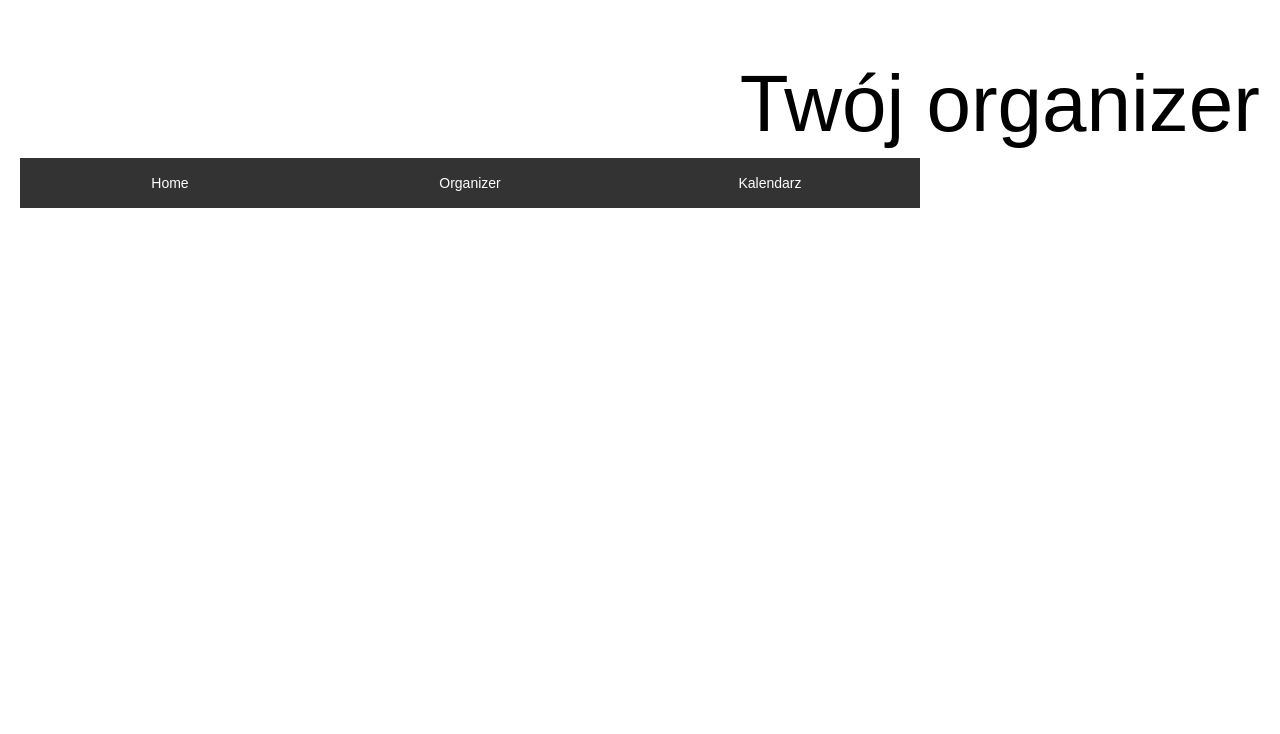
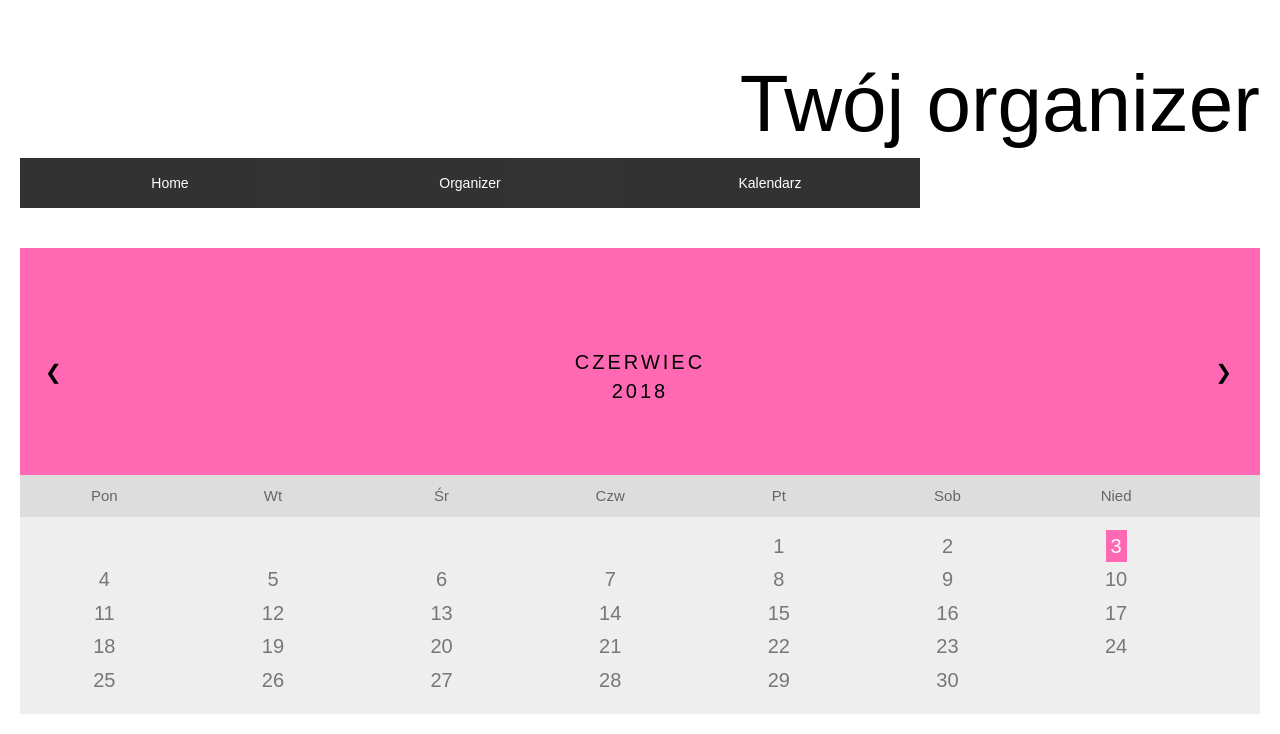
Before and after one commit to knapika/YourOrganizer-front, a React app: page /#/calendar in a window 1280 px wide. Shown: the part 520-1254 px from the top of the page. Before the commit the page ends 800 px from the top, so only its background shows below. Built offline with nearby package versions, Linux system fonts and the light colour scheme.

Commit message:
Calendar done

```diff
--- /dev/null
+++ b/src/Calendar.js
@@ -0,0 +1,218 @@
+import React, {Component} from "react";
+
+const MonthTitle = ({monthNameTitle}) => {
+    return (
+            <li>
+                {monthNameTitle}<br/>
+                <span styles="font-size:22px">2018</span>
+            </li>
+    );
+};
+
+const BirthDay = ({day}) => {
+    return (
+        <li><span className="birthday">{day.dayIndex}</span></li>
+    )
+}
+
+const CurrentDay = ({day}) => {
+    return (
+        <li><span className="active">{day.dayIndex}</span></li>
+    )
+}
+
+const NormalDay = ({day}) => {
+    return (
+        <li>{day.dayIndex}</li>
+    )
+}
+
+const Month = ({monthName, daysInMonth}) => {
+    const MonthNode = daysInMonth.map((day) => {
+        if(day.ifBirth)
+            return <BirthDay day={day} key={day.id}/>
+
+        else if(day.ifCurrentDay)
+            return <CurrentDay day={day} key={day.id}/>
+
+        else
+            return <NormalDay day={day} key={day.id}/>
+    });
+    return MonthNode;
+}
+
+window.id = 0
+class CalendarComponent extends Component {
+    constructor(props) {
+        super(props);
+
+        this.state = {
+            currentMonth: this.setCurrentMonth(),
+            monthIndex: this.setCurrentMonth(),
+            currentDay: new Date().getDate(),
+            days: this.getDaysInMonth(new Date().getMonth(), new Date().getDate(), new Date().getMonth())
+        };
+
+        this.changeOnPrevMonth = this.changeOnPrevMonth.bind(this);
+        this.changeOnNextMonth = this.changeOnNextMonth.bind(this);
+    }
+
+    componentDidMount() {
+        console.log("done")
+    }
+
+    setCurrentMonth() {
+        var today = new Date();
+        var monthIndex = today.getMonth();
+        console.log('monthIndex: ' + monthIndex);
+        return monthIndex;
+    }
+
+    getMonthName(monthIndex) {
+        switch (monthIndex) {
+            case 0:
+                return "Styczeń";
+            case 1:
+                return "Luty";
+            case 2:
+                return "Marzec";
+            case 3:
+                return "Kwiecień";
+            case 4:
+                return "Maj";
+            case 5:
+                return "Czerwiec";
+            case 6:
+                return "Lipiec";
+            case 7:
+                return "Sierpień";
+            case 8:
+                return "Wrzesień";
+            case 9:
+                return "Październik";
+            case 10:
+                return "Listopad";
+            case 11:
+                return "Grudzień";
+        }
+    }
+
+    getDaysInMonth(monthIndex, currentDay, currentMonth) {
+        var monthName = this.getMonthName(monthIndex);
+        var amountOfDaysInMonth = this.getAmountOfDaysInMonth(monthName);
+
+        var birthsInMonth = this.getBirthdaysInMonth(monthName);
+        var firstDay = new Date(2018, monthIndex, 1);
+        var array = this.getInitialEmptyDays(firstDay);
+        for (var i = 0; i < amountOfDaysInMonth; i++) {
+            const day = {dayIndex: i + 1, id: window.id++, ifCurrentDay: false, ifBirth: this.checkIfBirthday(i + 1, birthsInMonth)};
+            if (i === currentDay && monthIndex === currentMonth) {
+                day.ifCurrentDay = true;
+            }
+            array.push(day)
+        }
+        return array;
+    }
+
+    getInitialEmptyDays(firstDay) {
+        var dayweek = firstDay.getDay();
+        if(dayweek == 0) dayweek = 7;
+        var emptyDays = [];
+        for(var i = 1; i < dayweek; i++) {
+            const day = {dayIndex: '', id: window.id++, ifCurrentDay: false, ifBirth: false};
+            emptyDays.push(day);
+        }
+        return emptyDays;
+    }
+
+    checkIfBirthday(dayIndex, birthsInMonth) {
+        for (var i = 0; i < birthsInMonth.length; i++) {
+            if (birthsInMonth[i] == dayIndex) {
+                return true;
+            }
+        }
+        return false;
+    }
+
+    getAmountOfDaysInMonth(monthName) {
+        if (monthName === "Styczeń" || monthName === "Marzec" || monthName === "Maj" || monthName === "Lipiec"
+            || monthName === "Sierpień" || monthName === "Październik" || monthName === "Grudzień") {
+            return 31;
+        } else if (monthName === "Kwiecień" || monthName === "Czerwiec" || monthName === "Wrzesień"
+            || monthName === "Listopad") {
+            return 30;
+        } else {
+            return 28;
+        }
+    }
+
+
+    getBirthdaysInMonth(monthName) {
+        var archive = [],
+            keys = Object.keys(localStorage),
+            i = 0, key;
+
+        for (; key = keys[i]; i++) {
+            if (key.startsWith("birthday.", 0)) {
+                var fullDate = localStorage.getItem(key);
+                if (fullDate.includes(monthName)) {
+                    var indexOfComma = fullDate.indexOf(".");
+                    const birth = {
+                        text: key.substring(9),
+                        id: window.id++,
+                        dayIndex: fullDate.substring(0, indexOfComma)
+                    };
+                    archive.push(birth.dayIndex, birth.id);
+                }
+            }
+        }
+        return archive.sort((a, b) => a.dayIndex - b.dayIndex);
+    }
+
+    changeOnPrevMonth() {
+        var newMonthIndex = this.state.monthIndex - 1;
+        if(newMonthIndex < 0) newMonthIndex = 11;
+        this.setState({monthIndex: newMonthIndex});
+        this.setState({days: this.getDaysInMonth(newMonthIndex, this.state.currentDay, this.state.currentMonth)})
+    }
+
+    changeOnNextMonth() {
+        var newMonthIndex = (this.state.monthIndex + 1) % 12;
+        this.setState({monthIndex: newMonthIndex});
+        this.setState({days: this.getDaysInMonth(newMonthIndex, this.state.currentDay, this.state.currentMonth)})
+    }
+
+    render() {
+        return (
+            <div className="componentContainer">
+                <div className="month">
+                    <ul>
+                        <li className="prev" onClick={this.changeOnPrevMonth}>&#10094;</li>
+                        <li className="next" onClick={this.changeOnNextMonth}>&#10095;</li>
+                    <MonthTitle monthNameTitle={this.getMonthName(this.state.monthIndex)}/>
+                    </ul>
+                </div>
+
+                <ul className="weekdays">
+                    <li>Pon</li>
+                    <li>Wt</li>
+                    <li>Śr</li>
+                    <li>Czw</li>
+                    <li>Pt</li>
+                    <li>Sob</li>
+                    <li>Nied</li>
+                </ul>
+
+                <ul className="days">
+                    <Month
+                        monthName={this.getMonthName(this.state.monthIndex)}
+                        daysInMonth={this.state.days}
+                    />
+                </ul>
+            </div>
+        );
+    }
+}
+
+
+export default CalendarComponent;
--- a/src/Main.js
+++ b/src/Main.js
@@ -8,6 +8,7 @@ import Home from "./Home";
 import TodoList from "./TodoList";
 import ShoppingListComponent from "./ShoppingList";
 import BirthdayListComponent from "./BirthdayList";
+import CalendarComponent from "./Calendar";
 
 class Main extends Component {
     render() {
@@ -31,6 +32,7 @@ class Main extends Component {
                         <Route exact path="/todoList" component={TodoList}/>
                         <Route exact path="/shoppingList" component={ShoppingListComponent}/>
                         <Route exact path="/birthdaysList" component={BirthdayListComponent}/>
+                        <Route exact path="/calendar" component={CalendarComponent}/>
                     </div>
                 </div>
             </HashRouter>
--- a/src/styles/index.css
+++ b/src/styles/index.css
@@ -23,13 +23,13 @@ body {
     padding-top: 40px;
 }
 
-ul{
+ul.header{
     margin: 0px;
     padding: 0px;
     list-style: none;
 }
 
-ul li{
+ul.header li{
     float: left;
     width: 300px;
     height: 50px;
@@ -41,25 +41,25 @@ ul li{
     text-decoration: none;
 }
 
-ul li a{
+ul.header li a{
     text-decoration: none;
     color: white;
     display: block;
     background-color: black;
 }
 
-ul li a:hover {
+ul.header li a:hover {
     background-color: green;
     color: white;
     text-decoration: none;
 
 }
 
-ul li ul li {
+ul.header li ul li {
     display: none;
 }
 
-ul li:hover ul li {
+ul.header li:hover ul li {
     display: block;
     z-index: 100;
 }
@@ -82,27 +82,95 @@ h2 {
     background-color: white;
 }
 
-div.month {
-    padding-top: 25px;
+.month {
+    padding: 70px 25px;
     width: 100%;
+    background: hotpink;
     text-align: center;
 }
 
-div.month button {
-    position: relative;
-    background-color: lightgrey;
-    left: 30%;
-    border: 1px solid black;
+.month ul {
+    margin: 0;
+    padding: 0;
     color: black;
-    padding-top: 15px;
-    cursor: pointer;
-    width: 40%;
-    display: block;
+    list-style: none;
+    padding-top: 30px;
+}
+
+.month ul li {
+    color: black;
+    font-size: 20px;
+    text-transform: uppercase;
+    letter-spacing: 3px;
     text-align: center;
 }
 
-.month button:not(:last-child) {
-    border-bottom: none; /* Prevent double borders */
+.month .prev {
+    float: left;
+    padding-top: 10px;
+    cursor: pointer;
+}
+
+.month .next {
+    float: right;
+    padding-top: 10px;
+    cursor: pointer;
+}
+
+.weekdays {
+    margin: 0;
+    padding: 10px 0;
+    background-color: #ddd;
+}
+
+.weekdays li {
+    display: inline-block;
+    width: 13.6%;
+    color: #666;
+    text-align: center;
+    font-size: 15px;
+}
+
+.days {
+    padding: 15px 0;
+    background: #eee;
+    margin: 0;
+}
+
+.days li {
+    list-style-type: none;
+    display: inline-block;
+    width: 13.6%;
+    text-align: center;
+    margin-bottom: 5px;
+    font-size:20px;
+    color: #777;
+}
+
+.days li .active {
+    padding: 5px;
+    background: hotpink;
+    color: white
+}
+
+.days li .birthday {
+    padding: 5px;
+    background: yellow;
+    color: black
+}
+
+/* Add media queries for smaller screens */
+@media screen and (max-width:720px) {
+    .weekdays li, .days li {width: 13.1%;}
+}
+
+@media screen and (max-width: 420px) {
+    .weekdays li, .days li {width: 12.5%;}
+    .days li .active {padding: 2px;}
+}
+
+@media screen and (max-width: 290px) {
+    .weekdays li, .days li {width: 12.2%;}
 }
 
 /* Add a background color on hover */
```
